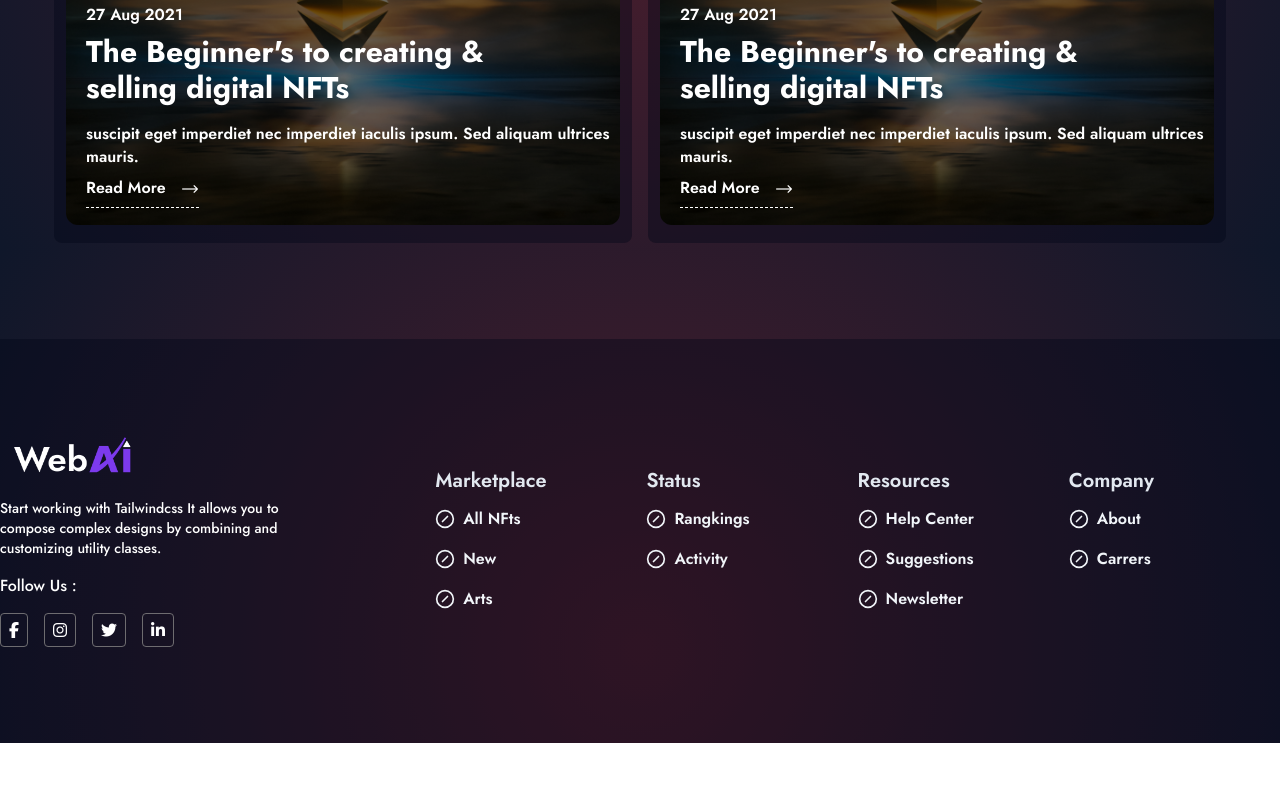
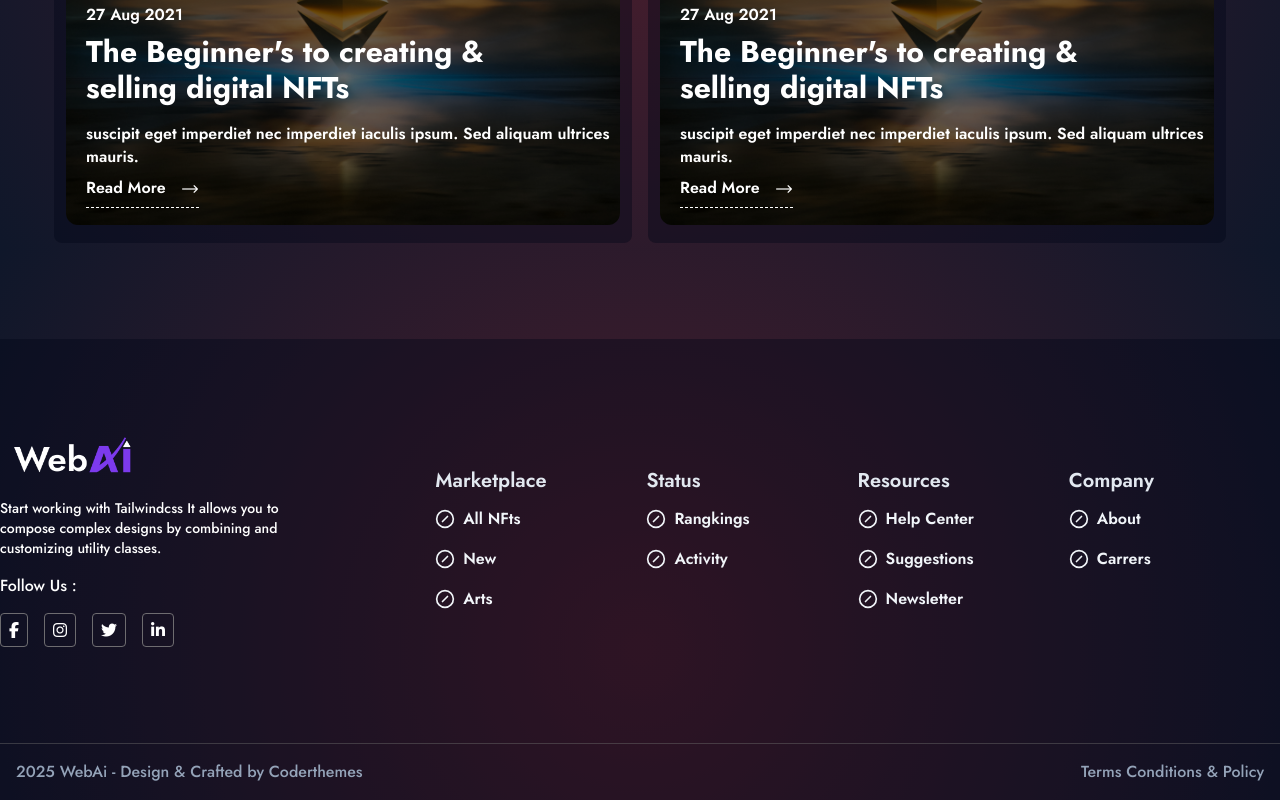
Before and after one commit to marcovaladaress/WebAi, a React (Vite) app: page / in a window 1280 px wide. Shown: the part 5351-6151 px from the top of the page. Before the commit the page ends 6094 px from the top, so only its background shows below. Built offline with nearby package versions, Linux system fonts and the light colour scheme.

Commit message:
finalizacao do footer

```diff
--- a/src/App.jsx
+++ b/src/App.jsx
@@ -273,6 +273,17 @@ export default function App() {
                             </div>
                         </div>
                     </div>
+
+                    <div className="container-policy">
+                        <div className="content-policy">
+                        <div className="webAi">
+                            <h5>2025 WebAi - Design & Crafted by Coderthemes</h5>
+                        </div>
+                        <div className="terms-condition">
+                            <h5>Terms Conditions & Policy</h5>
+                        </div>
+                        </div>
+                    </div>
             </footer>
 
         </>
--- a/src/index.css
+++ b/src/index.css
@@ -1140,12 +1140,12 @@ body {
 
 
 
-.footer{
+.footer {
     background-color: rgb(2 6 23 / .4);
 
 }
 
-.container-footer{
+.container-footer {
     max-width: 1336px;
     margin: 0 auto;
 
@@ -1163,7 +1163,7 @@ body {
 }
 
 
-.follows{
+.follows {
 
     max-width: 300px;
 
@@ -1191,7 +1191,7 @@ body {
     }
 }
 
-.container-redes{
+.container-redes {
     display: flex;
     gap: 1rem;
     margin-top: 1rem;
@@ -1201,7 +1201,7 @@ body {
 }
 
 
-.redes-sociais{
+.redes-sociais {
     list-style: none;
     transition: .8s;
 
@@ -1215,18 +1215,18 @@ body {
 
 }
 
-.redes-sociais:hover{
+.redes-sociais:hover {
     background-color: #6D29D9;
 }
 
 
 .container-information {
-   width: 66%;
+    width: 66%;
 }
 
 .information-footer {
     display: grid;
-    grid-template-columns: repeat(4,minmax(0,1fr));
+    grid-template-columns: repeat(4, minmax(0, 1fr));
 
 }
 
@@ -1254,7 +1254,7 @@ body {
         align-items: center;
         gap: .5rem;
         text-decoration: none;
-        color:#f1f5f9 ;
+        color: #f1f5f9;
         font-size: 1rem;
         line-height: 1.5rem;
         font-weight: 600;
@@ -1262,8 +1262,30 @@ body {
     }
 }
 
-.link-footer:hover{
+.link-footer:hover {
     color: #6D29D9;
+}
+
+.container-policy {
+
+    margin: 0 auto;
+    border-top: 1px solid rgba(108, 107, 107, 0.447);
+
+    & h5 {
+        color:#94a3b8;
+        font-weight: 500;
+        font-size: 1rem;
+        line-height: 1.5rem;
+    }
+}
+
+.content-policy {
+    padding: 1rem;
+    margin: 0 auto;
+    max-width: 1336px;
+    display: flex;
+    justify-content: space-between;
+    flex-wrap: wrap;
 }
 
 
@@ -1324,7 +1346,7 @@ body {
         margin: 0 auto;
     }
 
-    .img-cardblog{
+    .img-cardblog {
 
 
         & img {
@@ -1577,18 +1599,18 @@ body {
         margin-top: 2rem;
     }
 
-    .container-blog{
+    .container-blog {
         padding-left: 1rem;
         padding-right: 1rem;
     }
 
 
-    .container-titleblog{
+    .container-titleblog {
         flex-direction: column;
         align-items: start;
     }
 
-    .content-footer{
+    .content-footer {
         flex-direction: column;
         align-items: start;
 
@@ -1605,4 +1627,12 @@ body {
         margin-left: 1rem;
 
     }
-}
+
+    .content-policy{
+        justify-content: center;
+        align-items: center;
+        gap: 1rem;
+
+
+    }
+}
```
